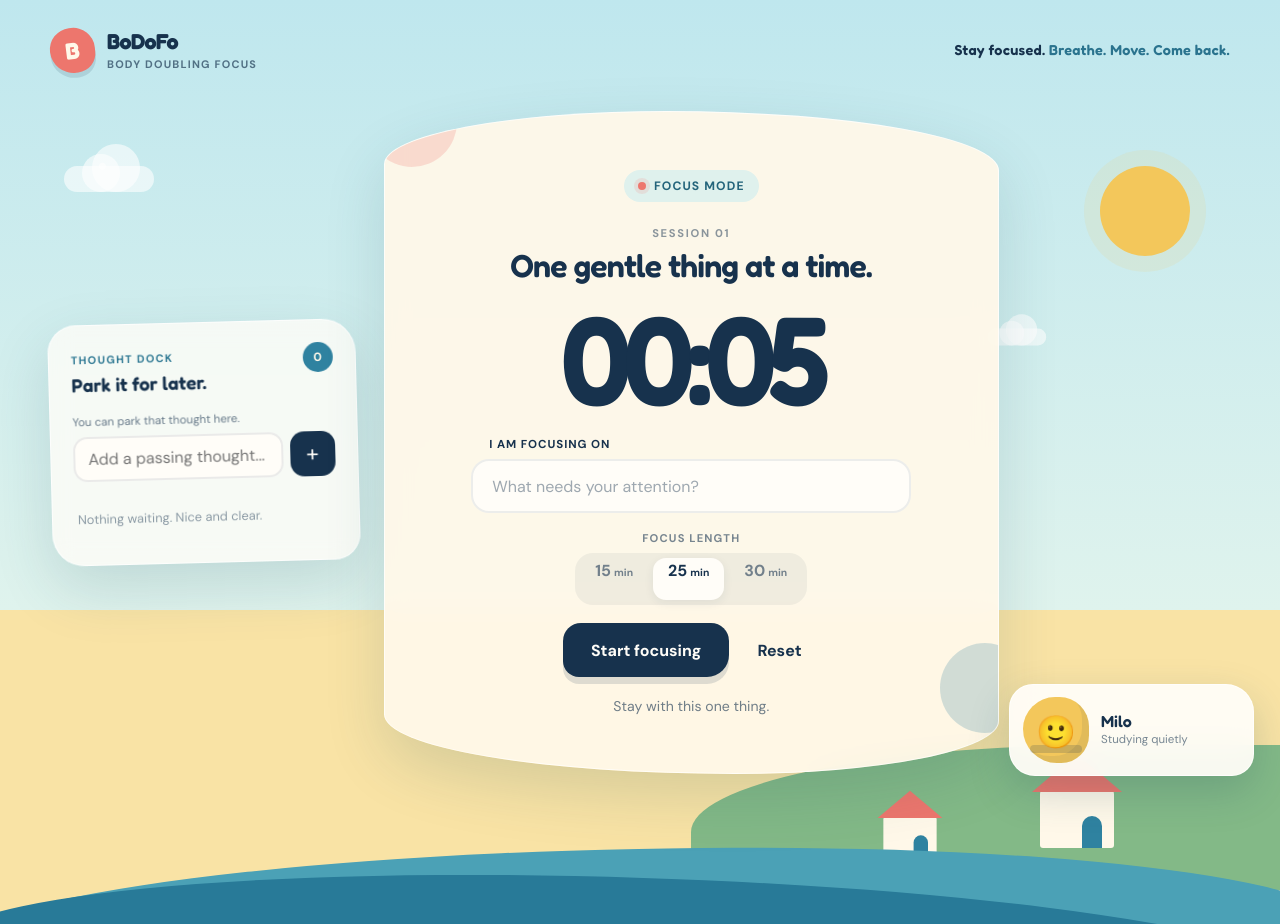
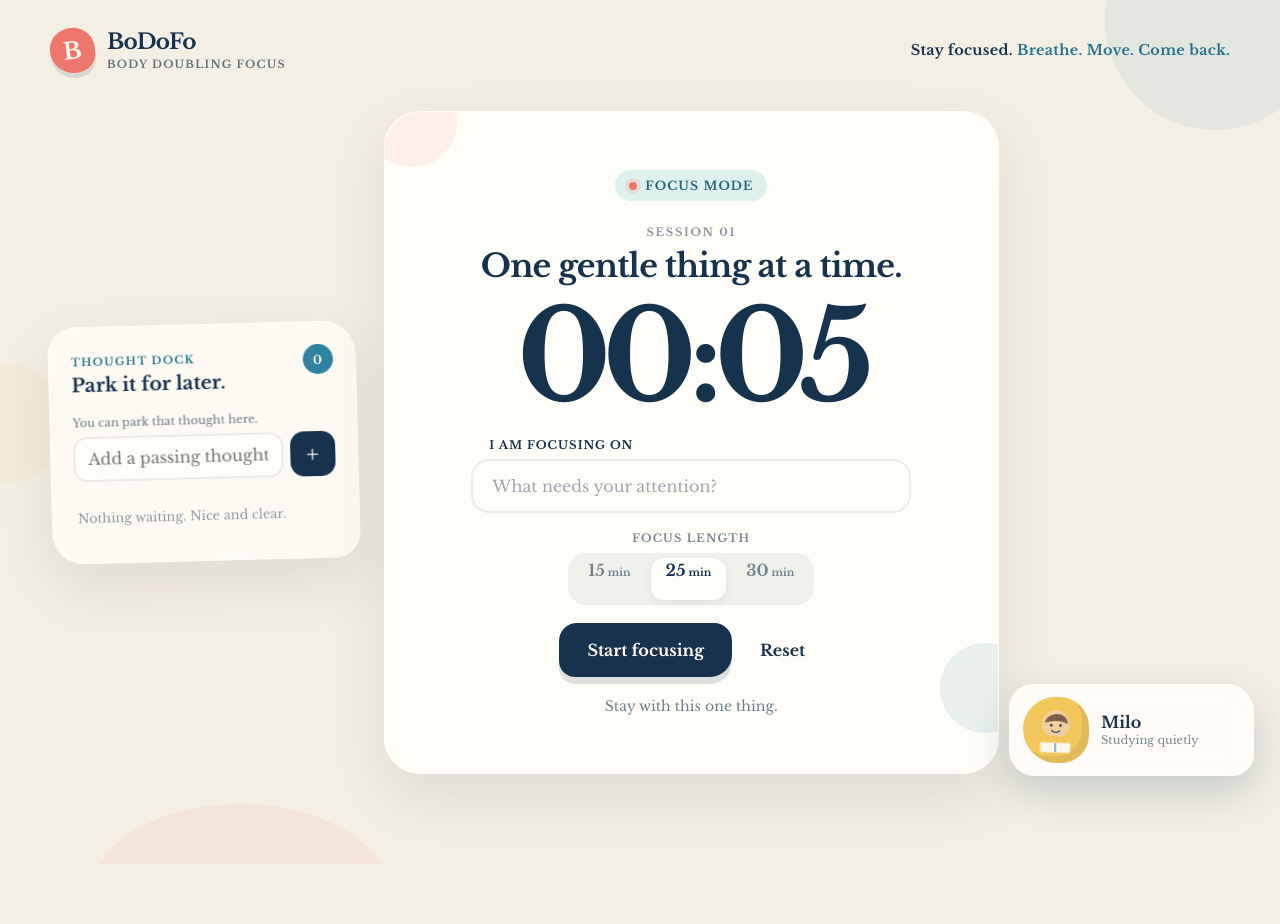
Before and after one commit to Steuxk/bodofo, a React (Vite) app: page / in a window 1280 px wide. After the commit the page ends 864 px from the top, so only its background shows below. Built offline with nearby package versions, Linux system fonts and the light colour scheme.

Commit message:
feat: calm visuals and add svg buddies

```diff
--- a/src/App.tsx
+++ b/src/App.tsx
@@ -101,10 +101,10 @@
 
   return (
     <main className={`app app--${currentMode}`}>
-      <div className="sky-decor" aria-hidden="true">
-        <span className="cloud cloud--one" />
-        <span className="cloud cloud--two" />
-        <span className="sun" />
+      <div className="room-accents" aria-hidden="true">
+        <span />
+        <span />
+        <span />
       </div>
 
       <header className="site-header">
@@ -180,17 +180,6 @@
         }}
       />
 
-      <footer className="village-footer" aria-hidden="true">
-        <div className="hill hill--back" />
-        <div className="house house--one">
-          <span />
-        </div>
-        <div className="house house--two">
-          <span />
-        </div>
-        <div className="wave wave--one" />
-        <div className="wave wave--two" />
-      </footer>
     </main>
   );
 }
--- a/src/components/CompanionModal.tsx
+++ b/src/components/CompanionModal.tsx
@@ -1,6 +1,7 @@
 import { useEffect, useRef, useState } from "react";
 import { BUDDIES } from "../data/buddies";
 import type { BuddySettings, BuddyType } from "../types/bodofo";
+import { BuddySvg } from "./buddies/BuddySvg";
 
 interface CompanionModalProps {
   isOpen: boolean;
@@ -88,10 +89,10 @@
               />
               <span
                 className="buddy-option__visual"
-                style={{ background: buddy.visual.accent }}
+                style={{ background: buddy.accent }}
                 aria-hidden="true"
               >
-                {buddy.visual.source}
+                <BuddySvg type={buddy.type} />
               </span>
               <strong>{buddy.label}</strong>
             </label>
--- a/src/components/FloatingCompanion.tsx
+++ b/src/components/FloatingCompanion.tsx
@@ -1,5 +1,6 @@
 import { getBuddy } from "../data/buddies";
 import type { BuddySettings, Mode } from "../types/bodofo";
+import { BuddySvg } from "./buddies/BuddySvg";
 
 interface FloatingCompanionProps {
   mode: Mode;
@@ -24,12 +25,10 @@
       >
         <span
           className="companion-visual"
-          data-visual-kind={buddy.visual.kind}
-          style={{ "--buddy-accent": buddy.visual.accent } as React.CSSProperties}
+          style={{ "--buddy-accent": buddy.accent } as React.CSSProperties}
           aria-hidden="true"
         >
-          <span className="companion-visual__face">{buddy.visual.source}</span>
-          <span className="companion-visual__desk" />
+          <BuddySvg type={buddy.type} mode={mode} />
         </span>
         <span className="companion-copy">
           <strong>{settings.name}</strong>
--- /dev/null
+++ b/src/components/buddies/BuddySvg.tsx
@@ -0,0 +1,92 @@
+import type { BuddyType, Mode } from "../../types/bodofo";
+
+interface BuddySvgProps {
+  type: BuddyType;
+  mode?: Mode;
+}
+
+const sharedFace = (
+  <>
+    <circle cx="40" cy="37" r="2.2" fill="currentColor" />
+    <circle cx="56" cy="37" r="2.2" fill="currentColor" />
+    <path
+      d="M41 46c4 4 10 4 14 0"
+      fill="none"
+      stroke="currentColor"
+      strokeLinecap="round"
+      strokeWidth="2"
+    />
+  </>
+);
+
+export function BuddySvg({ type, mode = "focus" }: BuddySvgProps) {
+  return (
+    <svg
+      className={`buddy-svg buddy-svg--${type} buddy-svg--${mode}`}
+      viewBox="0 0 96 96"
+      role="img"
+      aria-label={`${type} buddy`}
+    >
+      {type === "cat" ? (
+        <>
+          <path d="M27 30 31 12l14 12M69 30 65 12 51 24" fill="#efb07e" />
+          <circle cx="48" cy="42" r="26" fill="#efb07e" />
+          <path d="M33 53c10 8 20 8 30 0v28H33Z" fill="#d98268" />
+          {sharedFace}
+          <path
+            d="M30 43 17 40m14 9-14 3m49-9 13-3m-14 9 14 3"
+            fill="none"
+            stroke="#17324d"
+            strokeLinecap="round"
+            strokeWidth="2"
+          />
+        </>
+      ) : (
+        <>
+          <circle
+            cx="48"
+            cy="35"
+            r="24"
+            fill={type === "gym" ? "#d9c8a9" : type === "office" ? "#d5ccea" : "#f2cf9f"}
+          />
+          <path
+            d="M29 33c2-18 36-24 40 1-10-4-20-7-40-1Z"
+            fill={type === "gym" ? "#758ec0" : type === "office" ? "#aaa2d7" : "#7d5d4c"}
+          />
+          {sharedFace}
+          <path
+            d="M24 84c2-20 12-29 24-29s22 9 24 29Z"
+            fill={type === "gym" ? "#ed766d" : type === "office" ? "#79b8c8" : "#f3c75b"}
+          />
+          {type === "study" && (
+            <>
+              <path d="M22 67h52v17H22Z" fill="#fff8e9" />
+              <path d="M48 68v15" stroke="#2f82a0" strokeWidth="2" />
+            </>
+          )}
+          {type === "office" && (
+            <path d="M29 66h38v22H29Z" fill="#fff8e9" stroke="#17324d" strokeWidth="2" />
+          )}
+          {type === "gym" && (
+            <path
+              d="M17 67h19m24 0h19M20 61v12m56-12v12"
+              fill="none"
+              stroke="#17324d"
+              strokeLinecap="round"
+              strokeWidth="5"
+            />
+          )}
+        </>
+      )}
+      {mode === "breathing" && (
+        <path
+          d="M76 22c7 4 8 10 2 15"
+          fill="none"
+          stroke="#758ec0"
+          strokeLinecap="round"
+          strokeWidth="3"
+        />
+      )}
+    </svg>
+  );
+}
--- a/src/data/buddies.ts
+++ b/src/data/buddies.ts
@@ -3,11 +3,7 @@
 export interface BuddyDefinition {
   type: BuddyType;
   label: string;
-  visual: {
-    kind: "emoji";
-    source: string;
-    accent: string;
-  };
+  accent: string;
   activity: Record<Mode, string>;
 }
 
@@ -15,7 +11,7 @@
   {
     type: "study",
     label: "Study Buddy",
-    visual: { kind: "emoji", source: "🙂", accent: "#f3c75b" },
+    accent: "#f3c75b",
     activity: {
       focus: "Studying quietly",
       breathing: "Breathing slowly",
@@ -24,8 +20,8 @@
   },
   {
     type: "cat",
-    label: "Cat Companion",
-    visual: { kind: "emoji", source: "🐱", accent: "#ed9a5f" },
+    label: "Cat Buddy",
+    accent: "#ed9a5f",
     activity: {
       focus: "Keeping you company",
       breathing: "Having a soft stretch",
@@ -34,8 +30,8 @@
   },
   {
     type: "office",
-    label: "Office Buddy",
-    visual: { kind: "emoji", source: "🧑‍💻", accent: "#79b8c8" },
+    label: "Calm Buddy",
+    accent: "#79b8c8",
     activity: {
       focus: "Working beside you",
       breathing: "Taking a screen break",
@@ -45,7 +41,7 @@
   {
     type: "gym",
     label: "Gym Buddy",
-    visual: { kind: "emoji", source: "🏋️", accent: "#aaa2d7" },
+    accent: "#aaa2d7",
     activity: {
       focus: "Holding steady",
       breathing: "Recovering calmly",
--- a/src/styles/globals.css
+++ b/src/styles/globals.css
@@ -1,9 +1,9 @@
-@import url("https://fonts.googleapis.com/css2?family=DM+Sans:wght@400;500;600;700&family=Fredoka:wght@500;600;700&display=swap");
+@import url("https://fonts.googleapis.com/css2?family=Libre+Baskerville:wght@400;700&display=swap");
 
 :root {
-  font-family: "DM Sans", sans-serif;
+  font-family: Baskerville, "Libre Baskerville", "Times New Roman", serif;
   color: #17324d;
-  background: #bfe7ee;
+  background: #f4efe5;
   font-synthesis: none;
   text-rendering: optimizeLegibility;
   --navy: #17324d;
@@ -15,7 +15,7 @@
   --orange: #ed9a5f;
   --lavender: #aaa2d7;
   --white: #fffdf8;
-  --shadow: 0 22px 60px rgba(31, 82, 96, 0.16);
+  --shadow: 0 22px 60px rgba(61, 54, 43, 0.11);
 }
 
 * {
@@ -52,23 +52,21 @@
   position: relative;
   min-height: 100vh;
   overflow: hidden;
-  background:
-    radial-gradient(circle at 8% 18%, rgba(255, 255, 255, 0.6) 0 3px, transparent 4px),
-    linear-gradient(180deg, var(--sky) 0%, #dff3ed 66%, #f9e3a5 66%);
+  background: #f4efe5;
 }
 
 .app--breathing {
   --sky: #d8d7f1;
   --ocean: #758ec0;
   --coral: #8d87bf;
-  background: linear-gradient(180deg, #d8d7f1 0%, #e8edf6 66%, #d9e4cf 66%);
+  background: #f2eff5;
 }
 
 .app--squat {
   --sky: #f8dfa4;
   --ocean: #ef9b62;
   --coral: #e96f67;
-  background: linear-gradient(180deg, #f9dfa6 0%, #fff0cd 66%, #eebc68 66%);
+  background: #f7f0e4;
 }
 
 .site-header {
@@ -98,7 +96,7 @@
   border-radius: 50% 50% 45% 55%;
   color: var(--cream);
   background: var(--coral);
-  font: 700 1.45rem/1 "Fredoka", sans-serif;
+  font: 700 1.45rem/1 Baskerville, "Libre Baskerville", serif;
   transform: rotate(-7deg);
   box-shadow: 0 5px 0 rgba(23, 50, 77, 0.12);
 }
@@ -109,7 +107,7 @@
 }
 
 .brand strong {
-  font: 700 1.35rem/1.1 "Fredoka", sans-serif;
+  font: 700 1.35rem/1.1 Baskerville, "Libre Baskerville", serif;
   letter-spacing: -0.03em;
 }
 
@@ -125,7 +123,7 @@
 .tagline {
   margin: 0;
   color: var(--navy);
-  font: 600 0.9rem/1.4 "Fredoka", sans-serif;
+  font: 700 0.9rem/1.4 Baskerville, "Libre Baskerville", serif;
   letter-spacing: 0.02em;
 }
 
@@ -143,7 +141,7 @@
   width: min(1180px, calc(100% - 48px));
   min-height: calc(100vh - 210px);
   margin: 0 auto;
-  padding: 22px 0 150px;
+  padding: 22px 0 90px;
 }
 
 .timer-card,
@@ -157,9 +155,9 @@
   position: relative;
   padding: clamp(34px, 5vw, 58px);
   overflow: hidden;
-  border-radius: 46% 54% 43% 57% / 8% 9% 8% 9%;
+  border-radius: 36px;
   text-align: center;
-  background: rgba(255, 248, 233, 0.94);
+  background: rgba(255, 253, 248, 0.96);
 }
 
 .timer-card::before,
@@ -169,7 +167,7 @@
   height: 90px;
   border-radius: 50%;
   content: "";
-  opacity: 0.22;
+  opacity: 0.1;
 }
 
 .timer-card::before {
@@ -218,14 +216,14 @@
 .timer-card h1 {
   max-width: 440px;
   margin: 0 auto;
-  font: 600 clamp(1.35rem, 2.5vw, 2rem)/1.15 "Fredoka", sans-serif;
+  font: 700 clamp(1.35rem, 2.5vw, 2rem)/1.2 Baskerville, "Libre Baskerville", serif;
   letter-spacing: -0.025em;
 }
 
 .timer-display {
   display: block;
   margin: 14px 0 20px;
-  font: 600 clamp(4.8rem, 10vw, 7.8rem)/0.95 "Fredoka", sans-serif;
+  font: 700 clamp(4.8rem, 10vw, 7.8rem)/0.95 Baskerville, "Libre Baskerville", serif;
   letter-spacing: -0.07em;
   font-variant-numeric: tabular-nums;
 }
@@ -420,7 +418,7 @@
 
 .thought-dump h2 {
   margin: 5px 0 0;
-  font: 600 1.18rem/1.2 "Fredoka", sans-serif;
+  font: 700 1.18rem/1.2 Baskerville, "Libre Baskerville", serif;
 }
 
 .thought-count {
@@ -587,34 +585,24 @@
   box-shadow: inset -7px -7px 0 rgba(23, 50, 77, 0.08);
 }
 
-.companion-visual__face {
-  position: relative;
-  z-index: 2;
-  font-size: 2rem;
+.buddy-svg {
+  width: 84%;
+  height: 84%;
+  overflow: visible;
+  color: var(--navy);
   transition: transform 300ms ease;
 }
 
-.floating-companion--focus .companion-visual__face {
+.floating-companion--focus .buddy-svg {
   animation: buddy-work 2.2s ease-in-out infinite;
 }
 
-.floating-companion--breathing .companion-visual__face {
+.floating-companion--breathing .buddy-svg {
   animation: buddy-breathe 4s ease-in-out infinite;
 }
 
-.floating-companion--squat .companion-visual__face {
+.floating-companion--squat .buddy-svg {
   animation: buddy-move 1.1s ease-in-out infinite;
-}
-
-.companion-visual__desk {
-  position: absolute;
-  z-index: 1;
-  right: 7px;
-  bottom: 10px;
-  left: 7px;
-  height: 8px;
-  border-radius: 999px;
-  background: rgba(23, 50, 77, 0.18);
 }
 
 .companion-copy {
@@ -624,7 +612,7 @@
 }
 
 .companion-copy strong {
-  font: 600 1rem/1 "Fredoka", sans-serif;
+  font: 700 1rem/1 Baskerville, "Libre Baskerville", serif;
 }
 
 .companion-copy small {
@@ -664,7 +652,7 @@
 
 .companion-modal h2 {
   margin: 6px 0;
-  font: 600 2rem/1.05 "Fredoka", sans-serif;
+  font: 700 2rem/1.05 Baskerville, "Libre Baskerville", serif;
 }
 
 .companion-modal > p {
@@ -742,7 +730,11 @@
   height: 45px;
   place-items: center;
   border-radius: 50%;
-  font-size: 1.45rem;
+}
+
+.buddy-option__visual .buddy-svg {
+  width: 39px;
+  height: 39px;
 }
 
 .buddy-option strong {
@@ -827,7 +819,7 @@
 }
 
 .breathing-instruction strong {
-  font: 600 1.6rem/1 "Fredoka", sans-serif;
+  font: 700 1.6rem/1 Baskerville, "Libre Baskerville", serif;
   text-transform: capitalize;
 }
 
@@ -841,7 +833,7 @@
   display: block;
   margin-top: 18px;
   color: rgba(23, 50, 77, 0.58);
-  font: 600 1.1rem/1 "Fredoka", sans-serif;
+  font: 700 1.1rem/1 Baskerville, "Libre Baskerville", serif;
   font-variant-numeric: tabular-nums;
 }
 
@@ -858,7 +850,7 @@
 }
 
 .squat-counter strong {
-  font: 600 7.5rem/0.8 "Fredoka", sans-serif;
+  font: 700 7.5rem/0.8 Baskerville, "Libre Baskerville", serif;
   letter-spacing: -0.08em;
 }
 
@@ -936,136 +928,42 @@
   }
 }
 
-.sky-decor,
-.village-footer {
+.room-accents {
   position: absolute;
   inset: 0;
+  overflow: hidden;
   pointer-events: none;
 }
 
-.sun {
+.room-accents span {
   position: absolute;
-  top: 18%;
-  right: 7%;
-  width: 90px;
-  height: 90px;
+  width: 220px;
+  height: 220px;
   border-radius: 50%;
-  background: var(--yellow);
-  box-shadow: 0 0 0 16px rgba(243, 199, 91, 0.12);
+  opacity: 0.08;
 }
 
-.cloud {
-  position: absolute;
-  width: 90px;
-  height: 26px;
-  border-radius: 999px;
-  background: rgba(255, 255, 255, 0.6);
-}
-
-.cloud::before,
-.cloud::after {
-  position: absolute;
-  bottom: 0;
-  border-radius: 50%;
-  background: inherit;
-  content: "";
-}
-
-.cloud::before {
-  left: 18px;
-  width: 38px;
-  height: 38px;
-}
-
-.cloud::after {
-  right: 14px;
-  width: 48px;
-  height: 48px;
-}
-
-.cloud--one {
-  top: 18%;
-  left: 5%;
-}
-
-.cloud--two {
-  top: 35%;
-  right: 17%;
-  transform: scale(0.65);
-}
-
-.village-footer {
-  top: auto;
-  height: 190px;
-}
-
-.hill {
-  position: absolute;
-  right: -8%;
-  bottom: 34px;
-  width: 54%;
-  height: 145px;
-  border-radius: 60% 0 0;
-  background: #83b987;
-}
-
-.house {
-  position: absolute;
-  bottom: 76px;
-  width: 74px;
-  height: 62px;
-  border-radius: 8px 8px 3px 3px;
-  background: var(--cream);
-}
-
-.house::before {
-  position: absolute;
-  top: -32px;
-  left: -8px;
-  border-right: 45px solid transparent;
-  border-bottom: 38px solid var(--coral);
-  border-left: 45px solid transparent;
-  content: "";
-}
-
-.house span {
-  position: absolute;
-  right: 12px;
-  bottom: 0;
-  width: 20px;
-  height: 32px;
-  border-radius: 10px 10px 0 0;
+.room-accents span:nth-child(1) {
+  top: -90px;
+  right: -45px;
   background: var(--ocean);
 }
 
-.house--one {
-  right: 13%;
+.room-accents span:nth-child(2) {
+  bottom: -120px;
+  left: 7%;
+  width: 300px;
+  height: 180px;
+  border-radius: 50% 50% 0 0;
+  background: var(--coral);
 }
 
-.house--two {
-  right: 26%;
-  bottom: 57px;
-  transform: scale(0.72);
-}
-
-.wave {
-  position: absolute;
-  bottom: -115px;
-  left: -5%;
-  width: 110%;
-  height: 190px;
-  border-radius: 50% 48% 0 0;
-}
-
-.wave--one {
-  background: #4ba1b6;
-  transform: rotate(-1deg);
-}
-
-.wave--two {
-  bottom: -144px;
-  background: #287a98;
-  transform: rotate(2deg);
+.room-accents span:nth-child(3) {
+  top: 42%;
+  left: -55px;
+  width: 120px;
+  height: 120px;
+  background: var(--yellow);
 }
 
 @media (max-width: 900px) {
```
